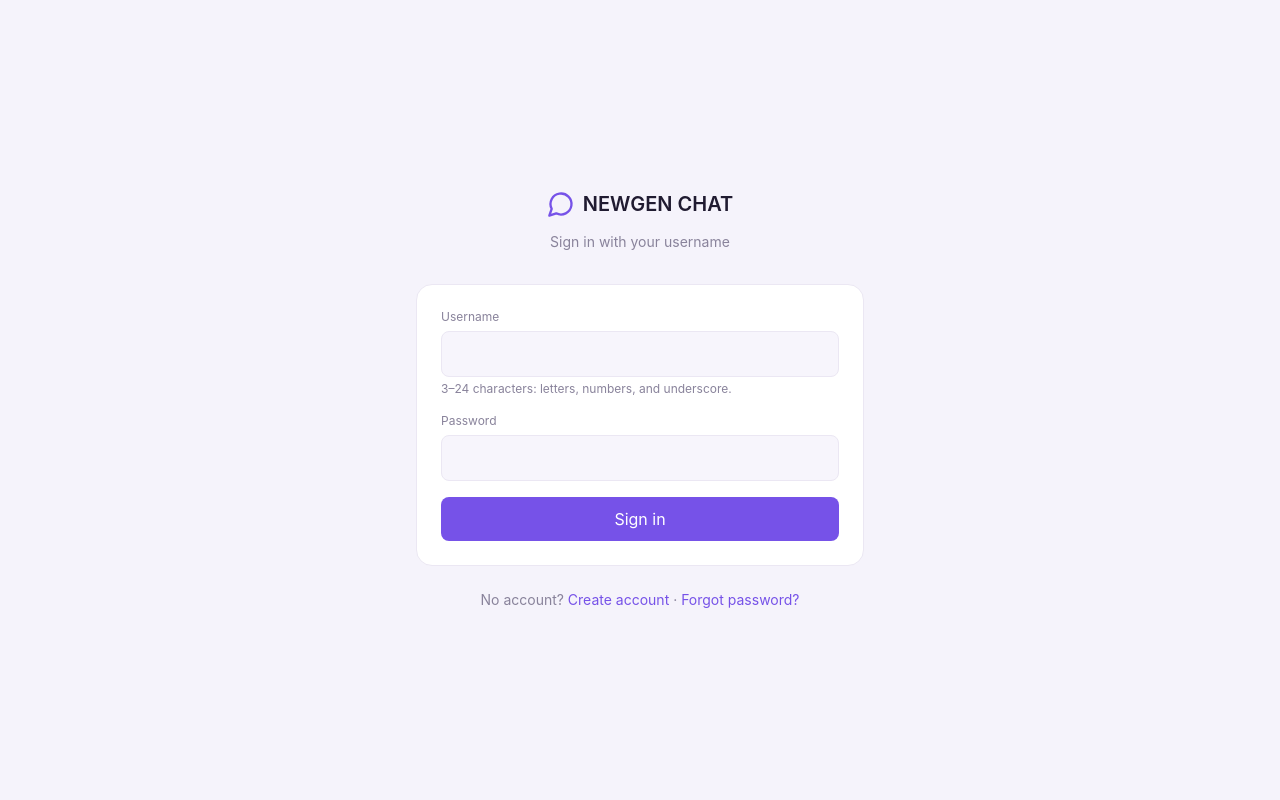
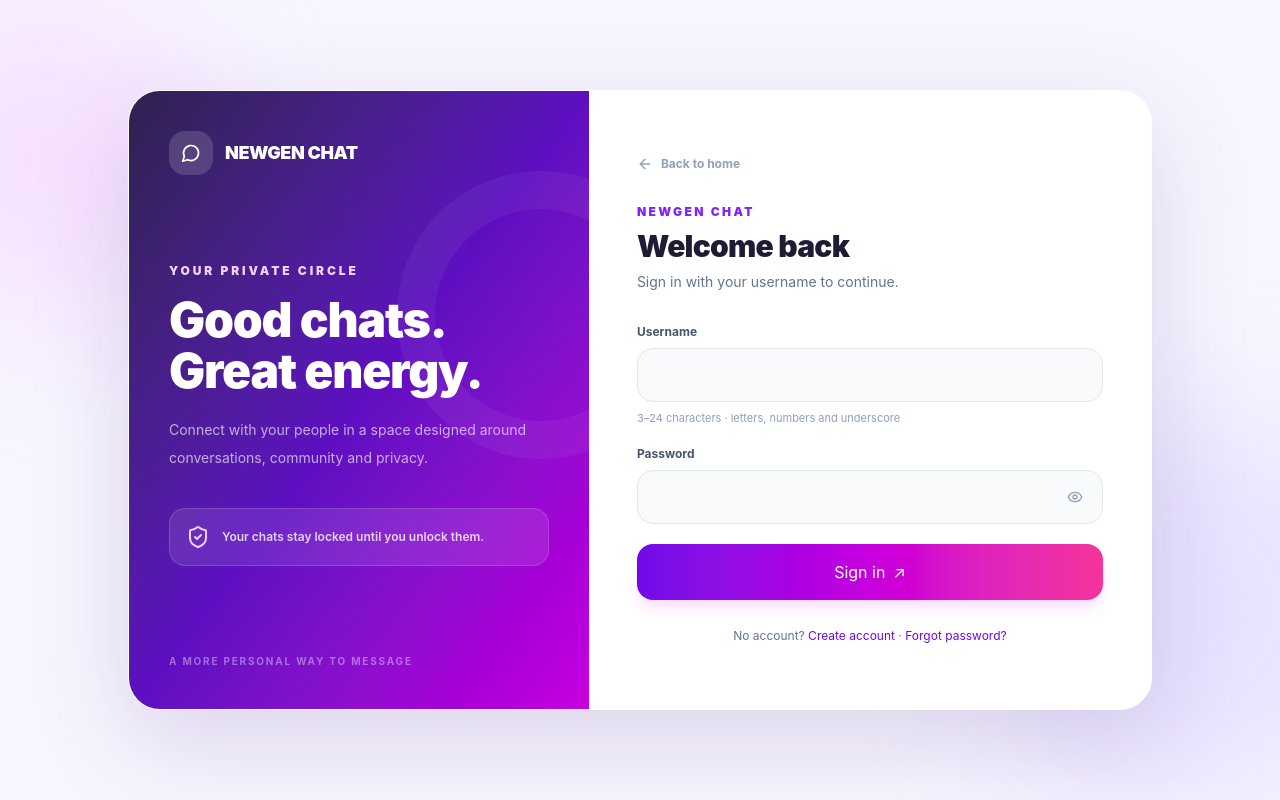
Before and after one commit to princetyagi1424/NEWGEN-CHAT, a React (Vite) app in the folder web/: page /auth in a window 1280 px wide. Built offline with nearby package versions, Linux system fonts and the light colour scheme; no server answers.

Commit message:
Polish authentication experience to match NEWGEN visual identity

```diff
--- a/web/src/pages/AuthPage.tsx
+++ b/web/src/pages/AuthPage.tsx
@@ -1,7 +1,7 @@
 import { useState } from 'react'
 import { Link, useNavigate } from 'react-router-dom'
 import { useAuth } from '../lib/auth'
-import { MessageCircle } from 'lucide-react'
+import { MessageCircle, Eye, EyeOff, ShieldCheck, ArrowLeft } from 'lucide-react'
 
 export default function AuthPage() {
   const { signIn, signUp, configured, user } = useAuth()
@@ -9,6 +9,7 @@ export default function AuthPage() {
   const [mode, setMode] = useState<'signin' | 'signup' | 'recover'>('signin')
   const [username, setUsername] = useState('')
   const [password, setPassword] = useState('')
+  const [showPassword, setShowPassword] = useState(false)
   const [securityAnswer, setSecurityAnswer] = useState('')
   const [newPassword, setNewPassword] = useState('')
   const [error, setError] = useState<string | null>(null)
@@ -17,98 +18,56 @@ export default function AuthPage() {
 
   if (user) navigate('/app', { replace: true })
 
-  async function recoverAccount(username: string, answer: string, nextPassword: string) {
-    const response = await fetch('/api/auth/recover', { method: 'POST', headers: { 'Content-Type': 'application/json' }, body: JSON.stringify({ username: username.trim(), securityAnswer: answer, newPassword: nextPassword }) })
+  async function recoverAccount(name: string, answer: string, nextPassword: string) {
+    const response = await fetch('/api/auth/recover', { method: 'POST', headers: { 'Content-Type': 'application/json' }, body: JSON.stringify({ username: name.trim(), securityAnswer: answer, newPassword: nextPassword }) })
     const data = await response.json().catch(() => ({}))
     return { error: response.ok ? null : (data.error || 'Account recovery failed') }
   }
 
   async function onSubmit(e: React.FormEvent) {
     e.preventDefault()
-    setError(null)
-    setInfo(null)
-    setBusy(true)
+    setError(null); setInfo(null); setBusy(true)
     try {
-      const result = mode === 'signin'
-        ? await signIn(username, password)
-        : mode === 'signup'
-          ? await signUp(username, password, securityAnswer)
-          : await recoverAccount(username, securityAnswer, newPassword)
-
+      const result = mode === 'signin' ? await signIn(username, password) : mode === 'signup' ? await signUp(username, password, securityAnswer) : await recoverAccount(username, securityAnswer, newPassword)
       if (result.error) setError(result.error)
       else if (mode === 'recover') { setInfo('Password reset successfully. Sign in with your new password.'); setMode('signin'); setSecurityAnswer(''); setNewPassword('') }
       else navigate('/app')
-    } finally {
-      setBusy(false)
-    }
+    } catch (cause) {
+      setError(cause instanceof Error ? cause.message : 'Something went wrong. Please try again.')
+    } finally { setBusy(false) }
   }
 
+  const title = mode === 'signin' ? 'Welcome back' : mode === 'signup' ? 'Create your account' : 'Recover your account'
   return (
-    <div className="min-h-full flex items-center justify-center p-4 bg-[var(--bg)]">
-      <div className="w-full max-w-md">
-        <div className="text-center mb-8">
-          <Link to="/" className="inline-flex items-center gap-2 font-semibold text-xl">
-            <MessageCircle className="w-7 h-7 text-[var(--accent)]" />
-            NEWGEN CHAT
-          </Link>
-          <p className="text-sm text-[var(--muted)] mt-2">
-            {mode === 'signin' ? 'Sign in with your username' : mode === 'signup' ? 'Create your NEWGEN CHAT account' : 'Recover your account'}
-          </p>
-        </div>
-        <form onSubmit={onSubmit} className="space-y-4 p-6 rounded-2xl border border-[var(--border)] bg-[var(--panel)]">
-          <div>
-            <label className="block text-xs text-[var(--muted)] mb-1.5">Username</label>
-            <input
-              type="text"
-              autoComplete="username"
-              autoCapitalize="none"
-              spellCheck={false}
-              className="w-full px-3 py-2.5 rounded-lg bg-[var(--panel-2)] border border-[var(--border)] outline-none focus:border-[var(--accent)]"
-              value={username}
-              onChange={(e) => setUsername(e.target.value)}
-              required
-              minLength={3}
-              maxLength={24}
-              pattern="[A-Za-z0-9_]+"
-              title="Use 3–24 letters, numbers, or underscores."
-            />
-            <p className="text-xs text-[var(--muted)] mt-1">3–24 characters: letters, numbers, and underscore.</p>
-          </div>
-          {mode !== 'recover' && <div>
-            <label className="block text-xs text-[var(--muted)] mb-1.5">Password</label>
-            <input
-              type="password"
-              autoComplete={mode === 'signin' ? 'current-password' : 'new-password'}
-              className="w-full px-3 py-2.5 rounded-lg bg-[var(--panel-2)] border border-[var(--border)] outline-none focus:border-[var(--accent)]"
-              value={password}
-              onChange={(e) => setPassword(e.target.value)}
-              required
-              minLength={10}
-            />
-          </div>}
-          {mode !== 'signin' && (
-            <div>
-              <label className="block text-xs text-[var(--muted)] mb-1.5">Security question · Account recovery</label>
-              <div className="rounded-lg border border-[var(--border)] bg-[var(--panel-2)] px-3 py-2.5 text-sm">What was the name of your first school?</div>
-              <input type="text" autoComplete="off" className="mt-2 w-full px-3 py-2.5 rounded-lg bg-[var(--panel-2)] border border-[var(--border)] outline-none focus:border-[var(--accent)]" placeholder="Your answer" value={securityAnswer} onChange={(e) => setSecurityAnswer(e.target.value)} required minLength={2} maxLength={100} />
-              <p className="text-xs text-[var(--muted)] mt-1">Your answer is hashed. It can reset your account password, not decrypt chats.</p>
-              {mode === 'recover' && <input type="password" autoComplete="new-password" className="mt-2 w-full px-3 py-2.5 rounded-lg bg-[var(--panel-2)] border border-[var(--border)] outline-none focus:border-[var(--accent)]" placeholder="New password (10+ characters)" value={newPassword} onChange={(e) => setNewPassword(e.target.value)} required minLength={10} />}
-            </div>
-          )}
-          {error && <div role="alert" className="text-sm text-[var(--danger)]">{error}</div>}
-          {info && <div role="status" className="text-sm text-[var(--success)]">{info}</div>}
-          <button type="submit" disabled={busy || !configured || (mode !== 'signin' && securityAnswer.trim().length < 2) || (mode === 'recover' && newPassword.length < 10)} className="w-full py-2.5 rounded-lg bg-[var(--accent)] hover:bg-[var(--accent-hover)] disabled:opacity-50 text-white font-medium">
-            {busy ? 'Please wait…' : mode === 'signin' ? 'Sign in' : mode === 'signup' ? 'Create account' : 'Reset password'}
-          </button>
-        </form>
-        <p className="text-center text-sm text-[var(--muted)] mt-6">
-          {mode === 'signin' ? (
-            <>No account? <button type="button" className="text-[var(--accent)]" onClick={() => { setError(null); setSecurityAnswer(''); setMode('signup') }}>Create account</button> · <button type="button" className="text-[var(--accent)]" onClick={() => { setError(null); setSecurityAnswer(''); setMode('recover') }}>Forgot password?</button></>
-          ) : (
-            <>Back to <button type="button" className="text-[var(--accent)]" onClick={() => { setError(null); setSecurityAnswer(''); setMode('signin') }}>Sign in</button></>
-          )}
-        </p>
+    <div className="relative flex min-h-full items-center justify-center overflow-y-auto bg-[#f8f5ff] p-4 py-10 text-[#211a35]">
+      <div className="pointer-events-none absolute -left-28 top-0 h-80 w-80 rounded-full bg-fuchsia-200/50 blur-3xl"/>
+      <div className="pointer-events-none absolute -right-24 bottom-0 h-96 w-96 rounded-full bg-violet-200/60 blur-3xl"/>
+      <div className="relative grid w-full max-w-5xl overflow-hidden rounded-[32px] border border-white bg-white shadow-[0_32px_100px_rgba(73,42,125,.16)] md:min-h-[620px] md:grid-cols-[.9fr_1.1fr]">
+        <aside className="relative hidden flex-col justify-between overflow-hidden bg-gradient-to-br from-[#30204f] via-violet-800 to-fuchsia-600 p-10 text-white md:flex">
+          <div className="absolute -right-24 top-20 h-72 w-72 rounded-full border-[38px] border-white/5"/>
+          <div className="relative"><Link to="/" className="inline-flex items-center gap-3 text-lg font-black tracking-tight"><span className="grid h-11 w-11 place-items-center rounded-2xl bg-white/15"><MessageCircle className="h-5 w-5"/></span>NEWGEN CHAT</Link></div>
+          <div className="relative"><p className="text-xs font-black uppercase tracking-[.24em] text-fuchsia-200">Your private circle</p><h1 className="mt-4 text-5xl font-black leading-[1.05] tracking-tight">Good chats.<br/>Great energy.</h1><p className="mt-5 max-w-sm text-sm leading-7 text-white/65">Connect with your people in a space designed around conversations, community and privacy.</p><div className="mt-9 flex items-center gap-3 rounded-2xl border border-white/15 bg-white/10 p-4 backdrop-blur"><ShieldCheck className="h-6 w-6 shrink-0 text-fuchsia-200"/><span className="text-xs font-semibold leading-5 text-white/80">Your chats stay locked until you unlock them.</span></div></div>
+          <p className="relative text-[10px] font-bold uppercase tracking-[.18em] text-white/40">A more personal way to message</p>
+        </aside>
+        <section className="flex flex-col justify-center p-6 sm:p-10 md:p-12">
+          <Link to="/" className="mb-8 inline-flex w-fit items-center gap-2 text-xs font-bold text-slate-400 transition hover:text-violet-700"><ArrowLeft className="h-4 w-4"/>Back to home</Link>
+          <div className="mb-8"><span className="mb-5 grid h-12 w-12 place-items-center rounded-2xl bg-gradient-to-br from-violet-600 via-fuchsia-500 to-orange-400 text-white shadow-lg shadow-fuchsia-200 md:hidden"><MessageCircle className="h-6 w-6"/></span><p className="text-xs font-black uppercase tracking-[.2em] text-violet-600">NEWGEN CHAT</p><h2 className="mt-2 text-3xl font-black tracking-tight">{title}</h2><p className="mt-2 text-sm text-slate-500">{mode === 'signin' ? 'Sign in with your username to continue.' : mode === 'signup' ? 'Set up your account and join your circle.' : 'Use your recovery answer to reset your password.'}</p></div>
+          <form onSubmit={onSubmit} className="space-y-5">
+            <div><label htmlFor="username" className="mb-2 block text-xs font-bold text-slate-600">Username</label><input id="username" type="text" autoComplete="username" autoCapitalize="none" spellCheck={false} className="w-full rounded-2xl border border-slate-200 bg-slate-50 px-4 py-3.5 text-sm outline-none transition placeholder:text-slate-400 focus:border-violet-400 focus:bg-white focus:ring-4 focus:ring-violet-100" value={username} onChange={e=>setUsername(e.target.value)} required minLength={3} maxLength={24} pattern="[A-Za-z0-9_]+" title="Use 3–24 letters, numbers, or underscores."/><p className="mt-2 text-[11px] text-slate-400">3–24 characters · letters, numbers and underscore</p></div>
+            {mode !== 'recover' && <div><label htmlFor="password" className="mb-2 block text-xs font-bold text-slate-600">Password</label><div className="relative"><input id="password" type={showPassword?'text':'password'} autoComplete={mode==='signin'?'current-password':'new-password'} className="w-full rounded-2xl border border-slate-200 bg-slate-50 px-4 py-3.5 pr-12 text-sm outline-none transition focus:border-violet-400 focus:bg-white focus:ring-4 focus:ring-violet-100" value={password} onChange={e=>setPassword(e.target.value)} required minLength={10}/><button type="button" onClick={()=>setShowPassword(v=>!v)} aria-label={showPassword?'Hide password':'Show password'} className="absolute right-3 top-1/2 -translate-y-1/2 rounded-lg p-2 text-slate-400 hover:bg-violet-50 hover:text-violet-700">{showPassword?<EyeOff className="h-4 w-4"/>:<Eye className="h-4 w-4"/>}</button></div></div>}
+            {mode !== 'signin' && <div><label className="mb-2 block text-xs font-bold text-slate-600">Security question · Account recovery</label><div className="rounded-2xl border border-slate-200 bg-slate-50 px-4 py-3 text-sm text-slate-600">What was the name of your first school?</div><input type="text" autoComplete="off" className="mt-2 w-full rounded-2xl border border-slate-200 bg-slate-50 px-4 py-3.5 text-sm outline-none focus:border-violet-400 focus:bg-white focus:ring-4 focus:ring-violet-100" placeholder="Your answer" value={securityAnswer} onChange={e=>setSecurityAnswer(e.target.value)} required minLength={2} maxLength={100}/><p className="mt-2 text-[11px] leading-5 text-slate-400">Your answer is hashed. It can reset your account password, not decrypt chats.</p>{mode==='recover'&&<input type="password" autoComplete="new-password" className="mt-3 w-full rounded-2xl border border-slate-200 bg-slate-50 px-4 py-3.5 text-sm outline-none focus:border-violet-400 focus:bg-white focus:ring-4 focus:ring-violet-100" placeholder="New password (10+ characters)" value={newPassword} onChange={e=>setNewPassword(e.target.value)} required minLength={10}/>}</div>}
+            {error&&<div role="alert" className="rounded-xl border border-rose-100 bg-rose-50 px-4 py-3 text-xs font-medium text-rose-700">{error}</div>}
+            {info&&<div role="status" className="rounded-xl border border-emerald-100 bg-emerald-50 px-4 py-3 text-xs font-medium text-emerald-700">{info}</div>}
+            {!configured&&<div role="status" className="rounded-xl border border-amber-100 bg-amber-50 px-4 py-3 text-xs text-amber-800">Supabase is not configured. Authentication is unavailable.</div>}
+            <button type="submit" disabled={busy||!configured||(mode!=='signin'&&securityAnswer.trim().length<2)||(mode==='recover'&&newPassword.length<10)} className="flex w-full items-center justify-center gap-2 rounded-2xl bg-gradient-to-r from-violet-700 via-fuchsia-600 to-pink-500 py-4 text-sm font-extrabold text-white shadow-lg shadow-fuchsia-200/70 transition hover:-translate-y-0.5 hover:shadow-xl disabled:cursor-not-allowed disabled:opacity-50 disabled:hover:translate-y-0">{busy?'Please wait…':mode==='signin'?'Sign in':mode==='signup'?'Create account':'Reset password'}<ArrowUpRightIcon/></button>
+          </form>
+          <p className="mt-7 text-center text-xs text-slate-500">{mode==='signin'?<>No account? <button type="button" className="font-bold text-violet-700 hover:underline" onClick={()=>{setError(null);setInfo(null);setSecurityAnswer('');setMode('signup')}}>Create account</button> · <button type="button" className="font-bold text-violet-700 hover:underline" onClick={()=>{setError(null);setInfo(null);setSecurityAnswer('');setMode('recover')}}>Forgot password?</button></>:<>Back to <button type="button" className="font-bold text-violet-700 hover:underline" onClick={()=>{setError(null);setInfo(null);setSecurityAnswer('');setMode('signin')}}>Sign in</button></>}</p>
+        </section>
       </div>
     </div>
   )
 }
+
+function ArrowUpRightIcon() {
+  return <span aria-hidden="true" className="text-base">↗</span>
+}
```
